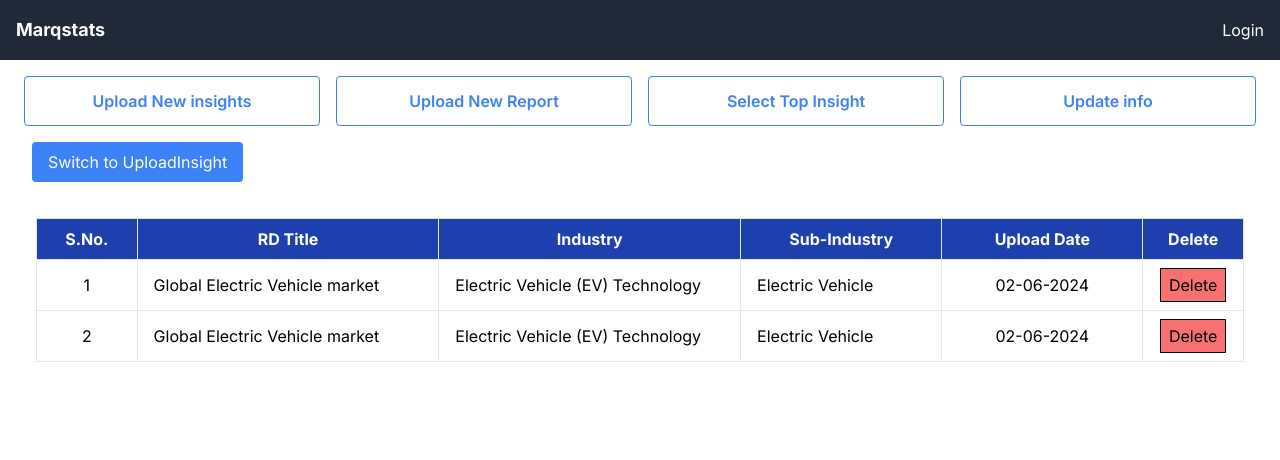
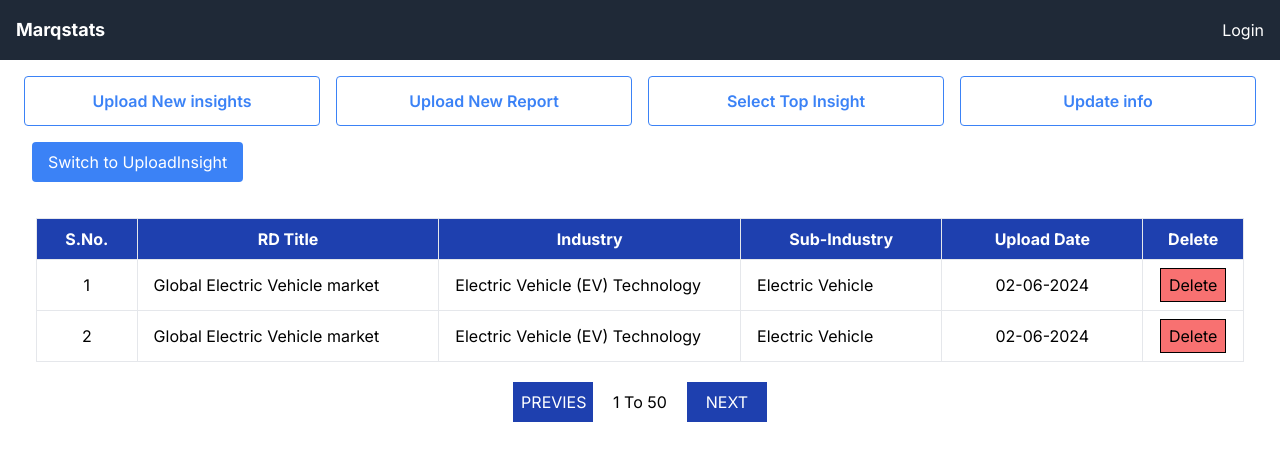
Before and after one commit to SidhartGautam25/marqAdminFrontend, a Next.js app: page / in a window 1280 px wide. Shown: the top 460 px of the page. Built offline with nearby package versions, Linux system fonts and the light colour scheme; no server answers.

Commit message:
pagination

```diff
--- a/app/comp/uploadinsight/Uploadinsight.tsx
+++ b/app/comp/uploadinsight/Uploadinsight.tsx
@@ -78,6 +78,11 @@ export default function Uploadinsight() {
           ))}
         </tbody>
       </table>
+      <div className={`flex justify-center gap-5 items-center mt-5`}>
+        <button className=" bg-blue-800 text-white p-2 w-[5rem]">PREVIES</button>
+        <span className="">1 To 50</span>
+        <button className="bg-blue-800 text-white p-2 w-[5rem]">NEXT</button>
+      </div>
     </div>
   );
 }
--- a/app/comp/uploadrd/Uploadrd.tsx
+++ b/app/comp/uploadrd/Uploadrd.tsx
@@ -104,6 +104,11 @@ export default function Uploadrd() {
           ))}
         </tbody>
       </table>
+      <div className={`flex justify-center gap-5 items-center mt-5`}>
+        <button className=" bg-blue-800 text-white p-2 w-[5rem]">PREVIES</button>
+        <span className="">1 To 50</span>
+        <button className="bg-blue-800 text-white p-2 w-[5rem]">NEXT</button>
+      </div>
     </div>
   );
 }
```
